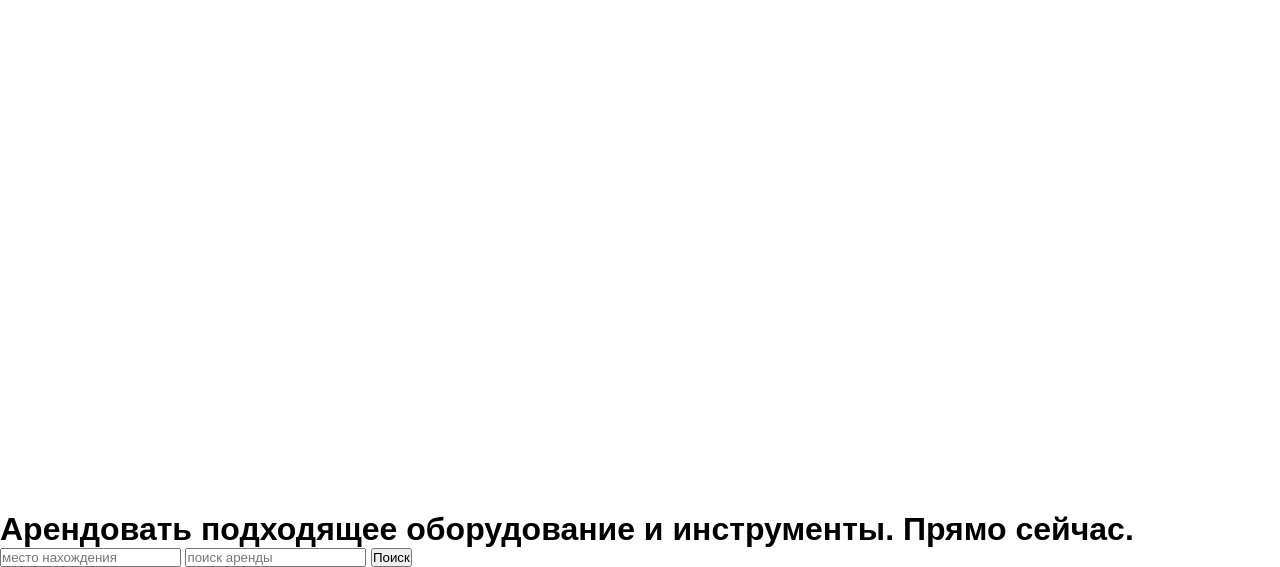
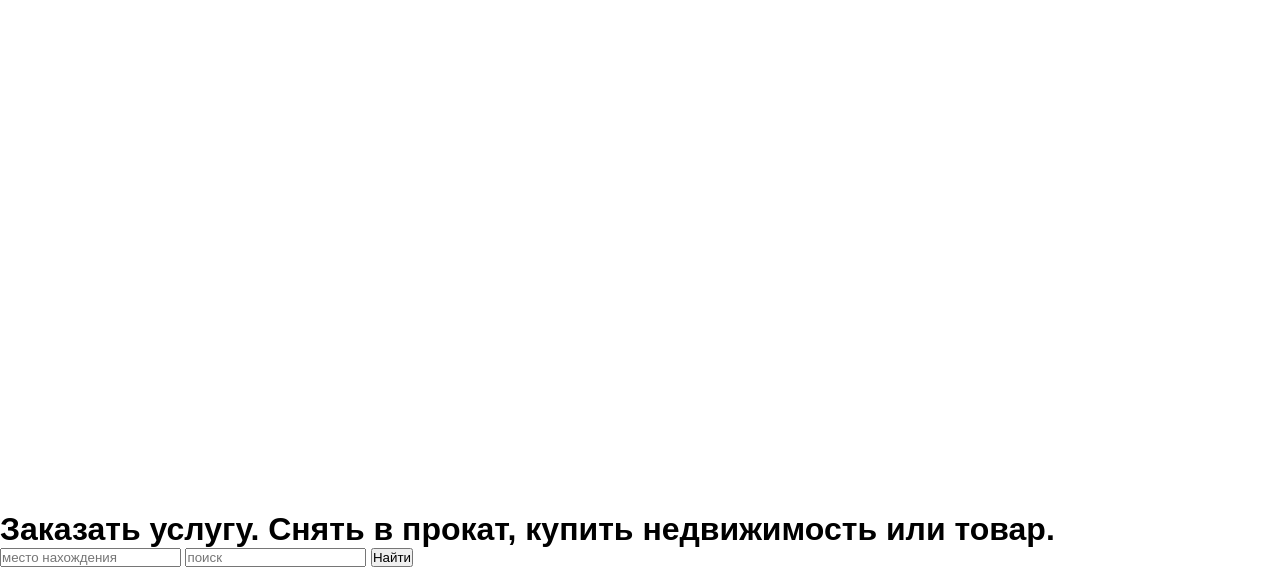
Before and after one commit to webnetkz/darkpingpong3d, a PHP site: page / in a window 1280 px wide. Shown: the part 2472-3039 px from the top of the page. Run offline with PHP 8.4, Linux system fonts and the light colour scheme.

Commit message:
update project

```diff
--- a/index.php
+++ b/index.php
@@ -12,13 +12,13 @@
 
         <div id="indexContent">
             <div class="indexContent">
-                <h1 class="indexH1">Арендовать подходящее оборудование и инструменты. Прямо сейчас.</h1>
+                <h1 class="indexH1">Заказать услугу. Снять в прокат, купить недвижимость или товар.</h1>
 
                 <form action="#" class="indexForm">
                     <input type="text" class="indexInp indexInpOne" placeholder="место нахождения">
-                    <input type="text" class="indexInp indexInpTwo" placeholder="поиск аренды">
+                    <input type="text" class="indexInp indexInpTwo" placeholder="поиск">
 
-                    <input type="submit" type="submit" value="Поиск" class="indexFormBtn">
+                    <input type="submit" type="submit" value="Найти" class="indexFormBtn">
                 </form>
             </div>
         </div>
```
